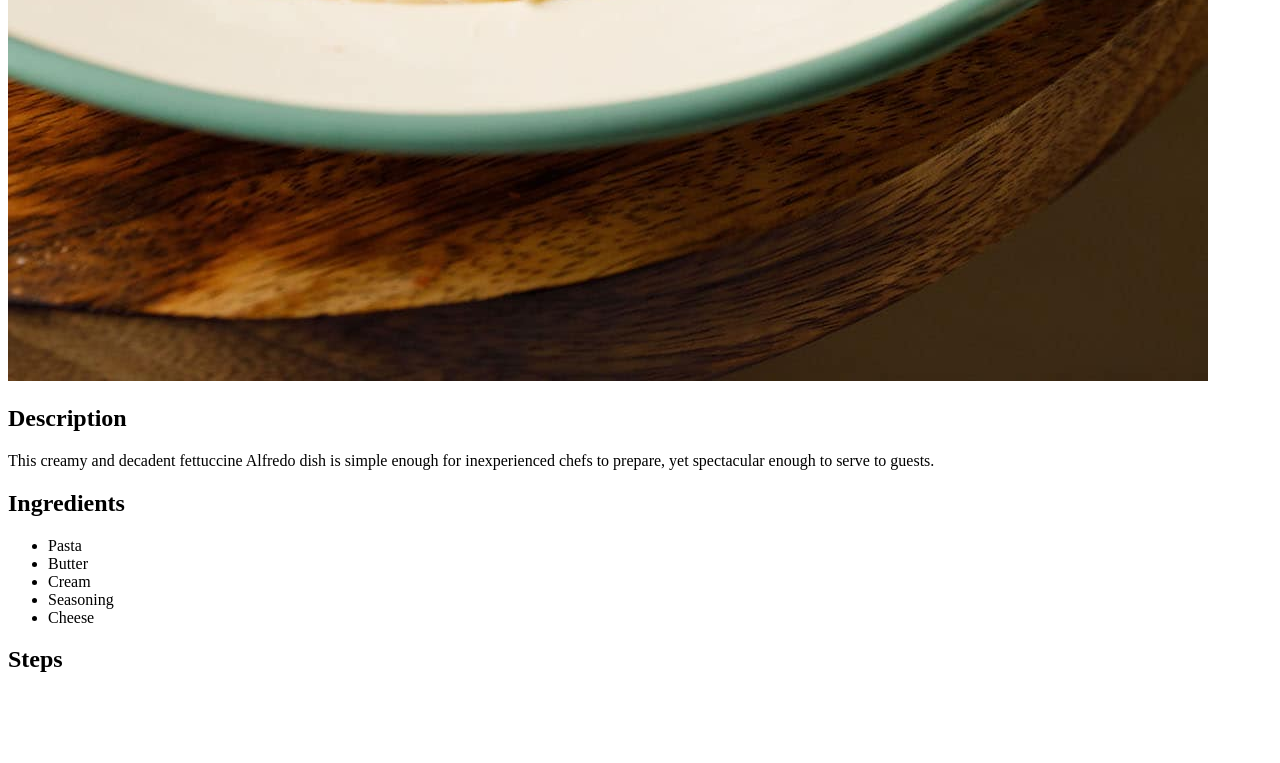
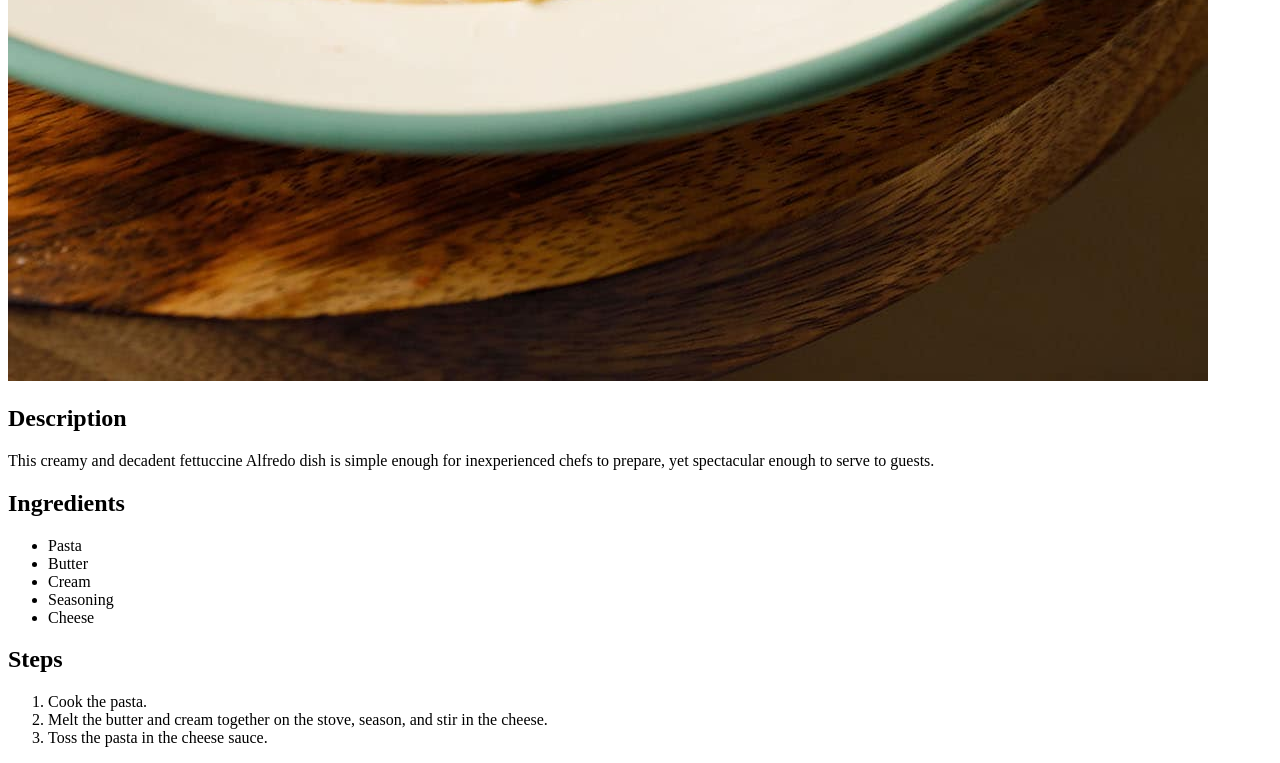
Before and after one commit to kevishr/odin-recipes, a plain HTML site: page recipes/pasta.html in a window 1280 px wide. Shown: the part 1499-2262 px from the top of the page. Before the commit the page ends 2192 px from the top, so only its background shows below. Drawn offline with Linux system fonts and the light colour scheme.

Commit message:
Add ordered list for steps

```diff
--- a/recipes/pasta.html
+++ b/recipes/pasta.html
@@ -26,6 +26,13 @@
 
     <h2>Steps</h2>
 
+    <ol>
+        <li>Cook the pasta.</li>
+        <li>Melt the butter and cream together on the stove, season, and stir in the cheese.
+        </li>
+        <li>Toss the pasta in the cheese sauce.</li>
+
+    </ol>
 
 </body>
 </html>
```
